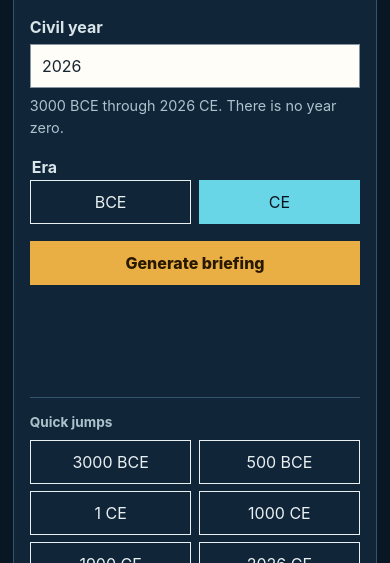
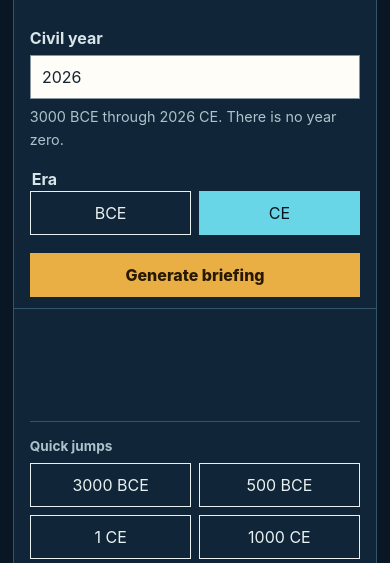
Before and after one commit to peerapongsm/time-travel, a website built with Vite: page index.html in a window 390 px wide. Shown: the part 259-822 px from the top of the page. Built offline with nearby package versions, Linux system fonts and the light colour scheme.

Commit message:
fix: keep mobile arrival controls visible

```diff
--- a/src/style.css
+++ b/src/style.css
@@ -10,7 +10,7 @@
   --decision: #e9af45;
   --paper: #f3ecde;
   --paper-rule: #c8beac;
-  --muted: #587083;
+  --muted: #536b7c;
   --ink: #172431;
   --danger: #a23b36;
 }
@@ -326,6 +326,18 @@ input, select {
 .methodology section h2 { margin: 0 0 0.45rem; font-family: Georgia, "Times New Roman", serif; }
 .methodology section p { margin: 0; }
 
+@media (max-width: 799px) {
+  .arrival-console > form {
+    position: sticky;
+    top: 0;
+    z-index: 4;
+    margin-inline: -1rem;
+    padding: 0.7rem 1rem;
+    border-bottom: 1px solid #34546b;
+    background: var(--rail);
+  }
+}
+
 @media (min-width: 800px) {
   .app-shell {
     grid-template-columns: clamp(22rem, 28vw, 28rem) minmax(0, 1fr);
```
